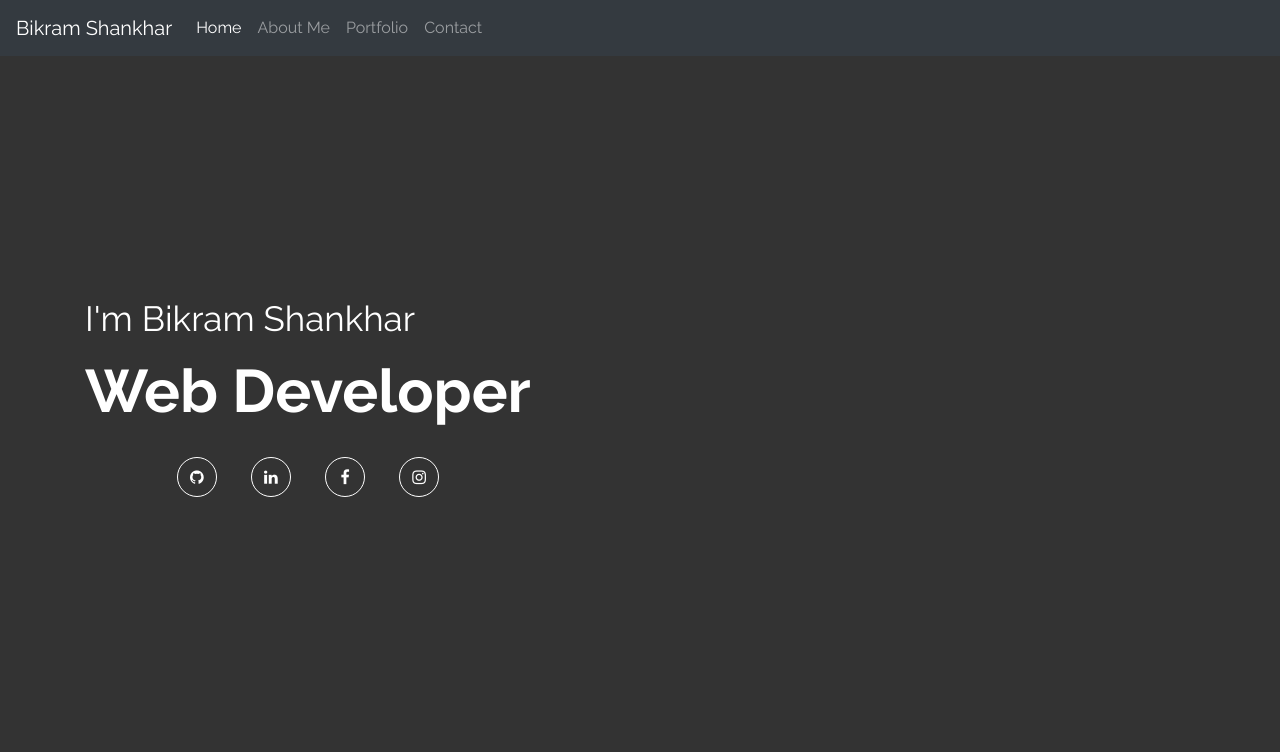
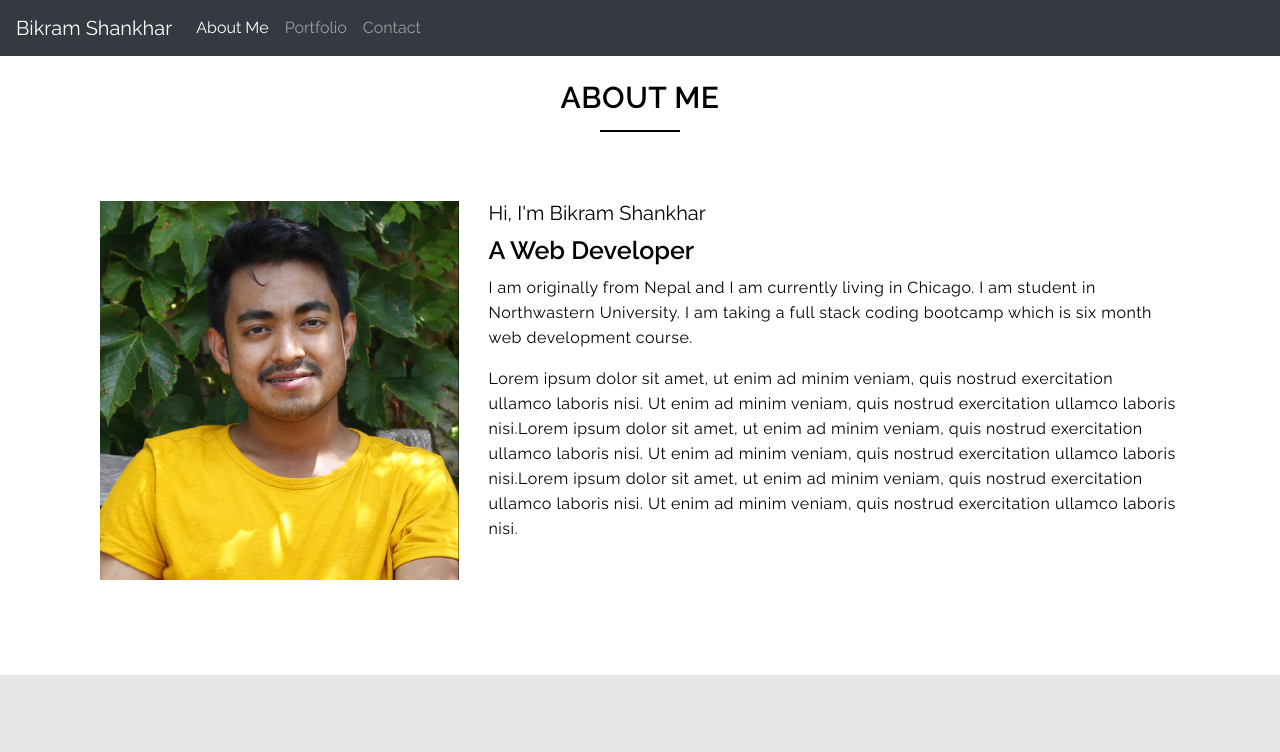
Before and after one commit to bikramshankhar/Updated-Portfolio, a plain HTML site: page index.html in a window 1280 px wide. Shown: the top 752 px of the page. Drawn offline with nearby package versions, Linux system fonts and the light colour scheme; a script that the page names is missing.

Commit message:
added project 2

```diff
--- a/index.html
+++ b/index.html
@@ -12,6 +12,7 @@
 </head>
 
 <body>
+      <div id="topheader">
 
     <nav class="navbar navbar-expand-lg navbar-dark fixed-top bg-dark">
         <a class="navbar-brand" href="#">Bikram Shankhar</a>
@@ -21,10 +22,7 @@
                 <div class="collapse navbar-collapse" id="navbarTogglerDemo02">
                     <ul class="navbar-nav mr-auto mt-2 mt-lg-0">
                         <li class="nav-item active">
-                            <a class="nav-link" href="#">Home</a>
-                         </li>
-                        <li class="nav-item">
-                            <a class="nav-link" href="#about">About Me</a>
+                            <a class="nav-link" href="#">About Me</a>
                          </li>
                         <li class="nav-item">
                             <a class="nav-link" href="#portfolio">Portfolio</a>
@@ -34,25 +32,9 @@
                         </li>
                     </ul>
                 </div>
+            </div>
     </nav>
 
-    <section class="home" id="home">
-        <div class="container">
-            <div class="home-text">
-                <h1>I'm Bikram Shankhar</h1>
-                <h3>Web Developer</h3>
-                <div class="social-links">
-                    <ul>
-                        <li><a href="https://github.com/bikramshankhar" target="_blank"><span class="fa fa-github"></span></a></li>
-                        <li><a href="https://www.linkedin.com/feed/?trk=onboarding-landing" target="_blank"><span class="fa fa-linkedin"></span></a></li>
-                        <li><a href="https://www.facebook.com/"><span class="fa fa-facebook" target="_blank"></span></a></li>
-                        <li><a href="https://www.instagram.com/"><span class="fa fa-instagram" target="_blank"></span></a></li>
-                    </ul>
-                </div>
-            </div>
-        </div>
-
-    </section>
     <div class="about" id="about">
         <div class="container">
             <h2 class="title">About Me</h2>
@@ -62,7 +44,7 @@
                 </div>
                 <div class="description">
                     <h4>Hi, I'm Bikram Shankhar</h4>
-                    <h5>Web Developer</h5>
+                    <h5>A Web Developer</h5>
                     <p> I am originally from Nepal and I am currently living in Chicago. I am student in Northwastern University. I am taking a full stack coding bootcamp which is six month web development course.
                     <p>Lorem ipsum dolor sit amet, ut enim ad minim veniam, quis nostrud exercitation ullamco laboris nisi. Ut enim ad minim veniam, quis nostrud exercitation ullamco laboris nisi.Lorem ipsum dolor sit amet, ut enim ad minim veniam, quis nostrud exercitation ullamco laboris nisi. Ut enim ad minim veniam, quis nostrud exercitation ullamco laboris nisi.Lorem ipsum dolor sit amet, ut enim ad minim veniam, quis nostrud exercitation ullamco laboris nisi. Ut enim ad minim veniam, quis nostrud exercitation ullamco laboris nisi.</p>
                 </div>
--- /dev/null
+++ b/script.js
@@ -0,0 +1,4 @@
+$( '#topheader .navbar-nav a' ).on( 'click', function () {
+	$( '#topheader .navbar-nav' ).find( 'li.active' ).removeClass( 'active' );
+	$( this ).parent( 'li' ).addClass( 'active' );
+});
--- a/style.css
+++ b/style.css
@@ -4,99 +4,7 @@ body {
     text-decoration: none;
 }
 
-.home {
-    min-height: 100vh;
-    width: 100%;
-    padding: 0px 15px;
-    background-color: #333;
-    background-image: url(images/mainbackgroundimg);
-}
 
-.home .home-text {
-    position: absolute;
-    top: 50%;
-    transform: translateY(-50%);
-}
-
-.home .home-text h1 {
-    font-size: 35px;
-    color: #ffffff;
-    margin: 10px 0px;
-    font-weight: 400;
-    animation: slideLeft 1.5s ease;
-}
-
-.home .home-text h3 {
-    font-size: 60px;
-    color: #fff;
-    margin: 15px 0px 0px;
-    font-weight: 700;
-    animation: slideRight 1.5s ease;
-}
-
-@keyframes slideLeft {
-    0% {
-        transform: translateX(-100%);
-        opacity: 0
-    }
-
-    100% {
-        transform: translateX(0);
-        opacity: 1
-    }
-}
-
-@keyframes slideRight {
-    0% {
-        transform: translateX(100%);
-        opacity: 0
-    }
-
-    100% {
-        transform: translateX(0);
-        opacity: 1
-    }
-}
-
-.social-links {
-    float: left;
-    width: 100%;
-    text-align: center;
-    padding-top: 15px;
-}
-
-.social-links ul {
-    padding: 0;
-    list-style: none;
-    margin: 0;
-}
-
-.social-links ul li {
-    display: inline;
-}
-
-.social-links ul li a {
-    display: inline-block;
-    padding: 15px 15px;
-}
-
-.social-links ul li a span {
-    display: inline-block;
-    height: 40px;
-    width: 40px;
-    border-radius: 50%;
-    border: 1px solid #fff;
-    color: #fff;
-    line-height: 38px;
-    text-align: center;
-    font-size: 16px;
-    transition: all .3s ease;
-}
-
-.social-links ul li a span:hover {
-    background-color: #d63447;
-    color: #ffffff;
-}
 
 .about {
     float: left;
@@ -206,8 +114,6 @@ h2.title::before {
     width: 100%;
 }
 
-
-
 #contact {
     float: left;
     width: 100%;
```
